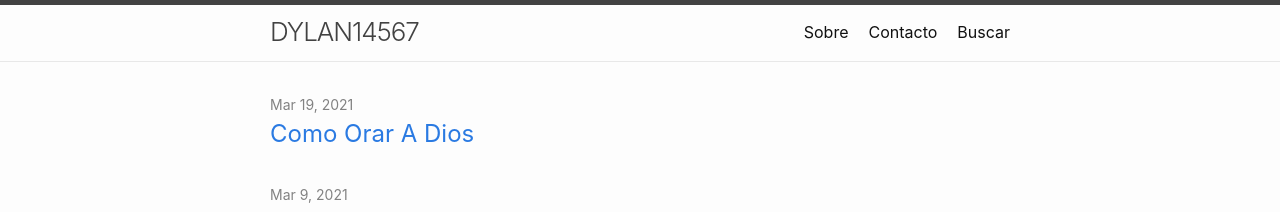
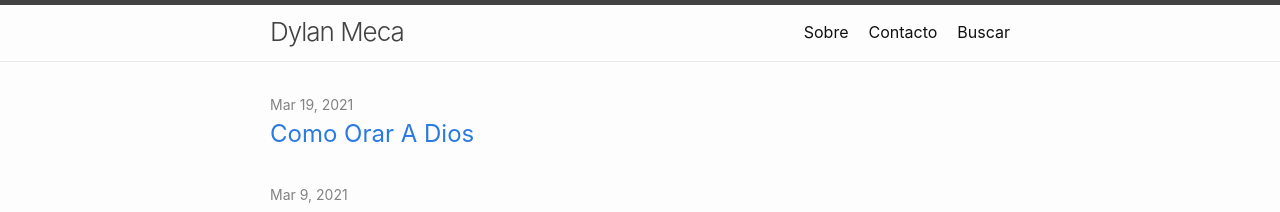
Before and after one commit to dylanmeca/dylanmeca.github.io, a Jekyll site: the page built from index.md, in a window 1280 px wide. Shown: the top 212 px of the page. Built offline with Jekyll 4.4.1, drawn with Linux system fonts in a browser that asks for light colours.

Commit message:
Update _config.yml

```diff
--- a/_config.yml
+++ b/_config.yml
@@ -1,4 +1,4 @@
-title: DYLAN14567
+title: Dylan Meca
 description: Soy Dylan Alexander y un programador de videojuegos y aplicaciones y experto en informática.
 author:
   name: dylan14567
```
